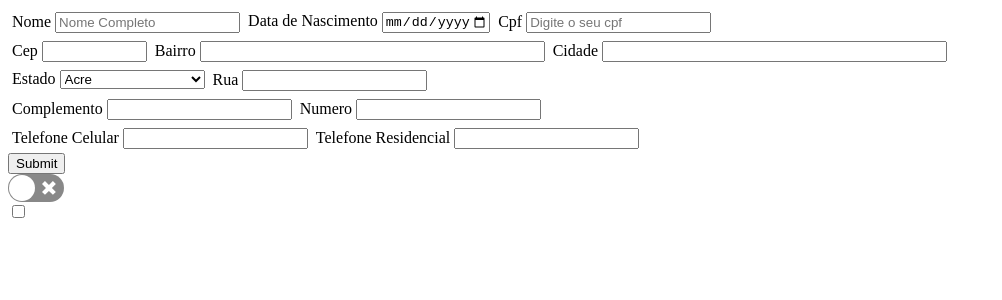
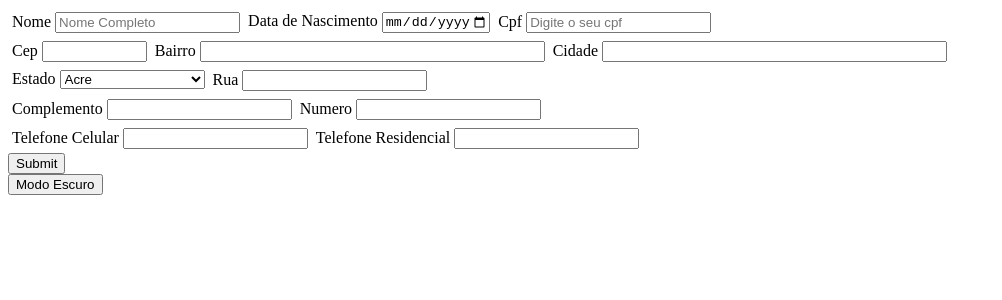
Before and after one commit to spirandeli/Formulario, a React (Create React App) app: page / in a window 1280 px wide. Shown: the top 300 px of the page, without its empty margins (0-1002 px from the left). Built offline with nearby package versions, Linux system fonts and the light colour scheme.

Commit message:
temaa escuro completo

```diff
--- a/src/App.js
+++ b/src/App.js
@@ -8,7 +8,6 @@ import Cpf from "./Component/ValidadorCpf";
 import mascaraDeTelefone from "./Component/Mascaras";
 import {ThemeContext} from "./Component/Temas/ThemeContext";
 import {AppTheme} from "./Component/Temas/Themes";
-import Switch from "react-switch";
 
 
 
@@ -67,8 +66,8 @@ function App() {
     }
 
 
-    const themeHook = useState("light");
-    const[themeMode, setThemeMode] = useContext(ThemeContext)
+    const themeHook = useContext(ThemeContext);
+    const[themeMode, setThemeMode] = useState("light")
 
 
     return (
@@ -123,11 +122,11 @@ function App() {
                 </Row>
                 <input type="submit" name="Enviar"  onClick={() => resultado()}/>
             </div>
-            <Switch
+            <button type="button"
                 style={{ transform:[{ scaleX: 1.5 }, { scaleY: 1.5 }] }}
                 value={themeMode === "light" ? false : true}
-                onValueChange={() => setThemeMode(themeMode === "light"? "dark": "light")}
-            />
+                onClick={() => setThemeMode(themeMode === "light"? "dark": "light")}
+            >Modo Escuro </button>
         </form>
         </ThemeContext.Provider>
 
--- a/src/Component/Temas/ThemeContext.js
+++ b/src/Component/Temas/ThemeContext.js
@@ -1,3 +1,4 @@
 import { createContext } from "react";
+import { AppTheme } from "./Themes";
 
-export const ThemeContext = createContext(["light", () => {}]);
+export const ThemeContext = createContext(AppTheme);
```
